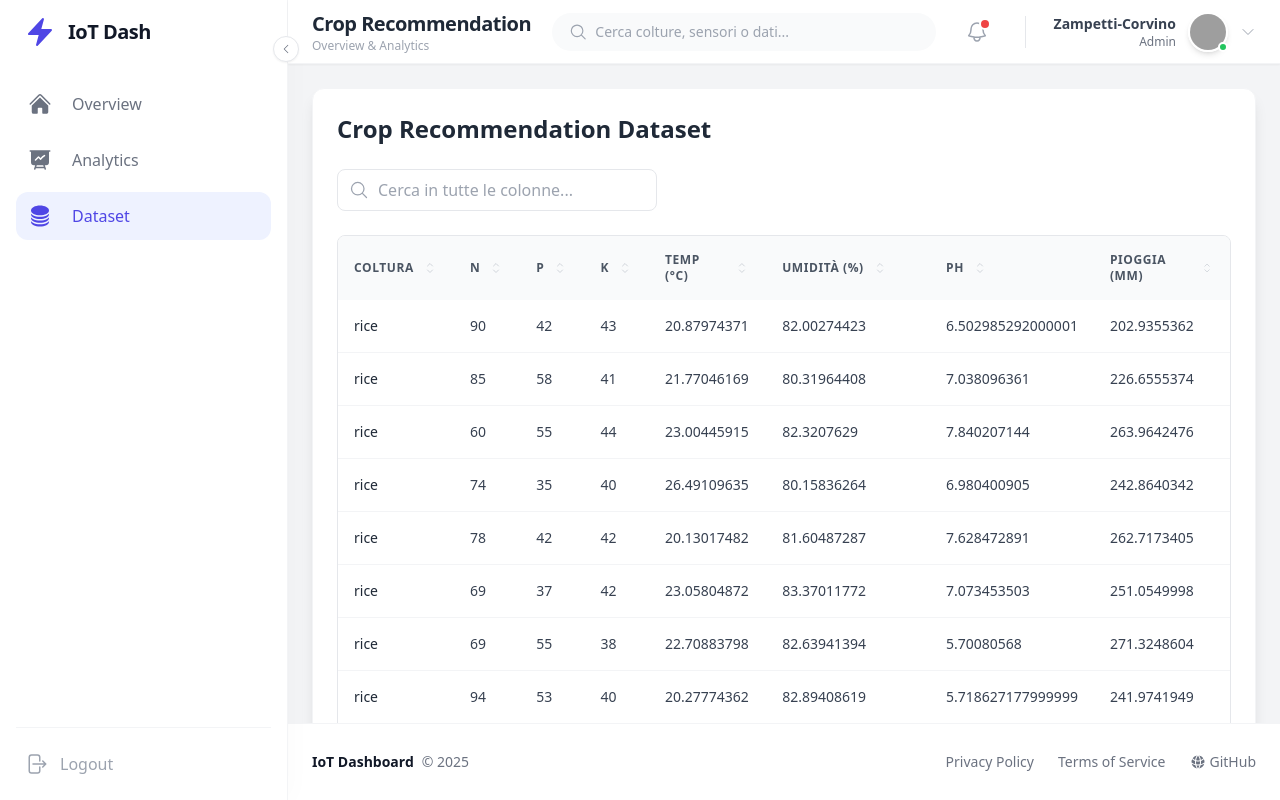
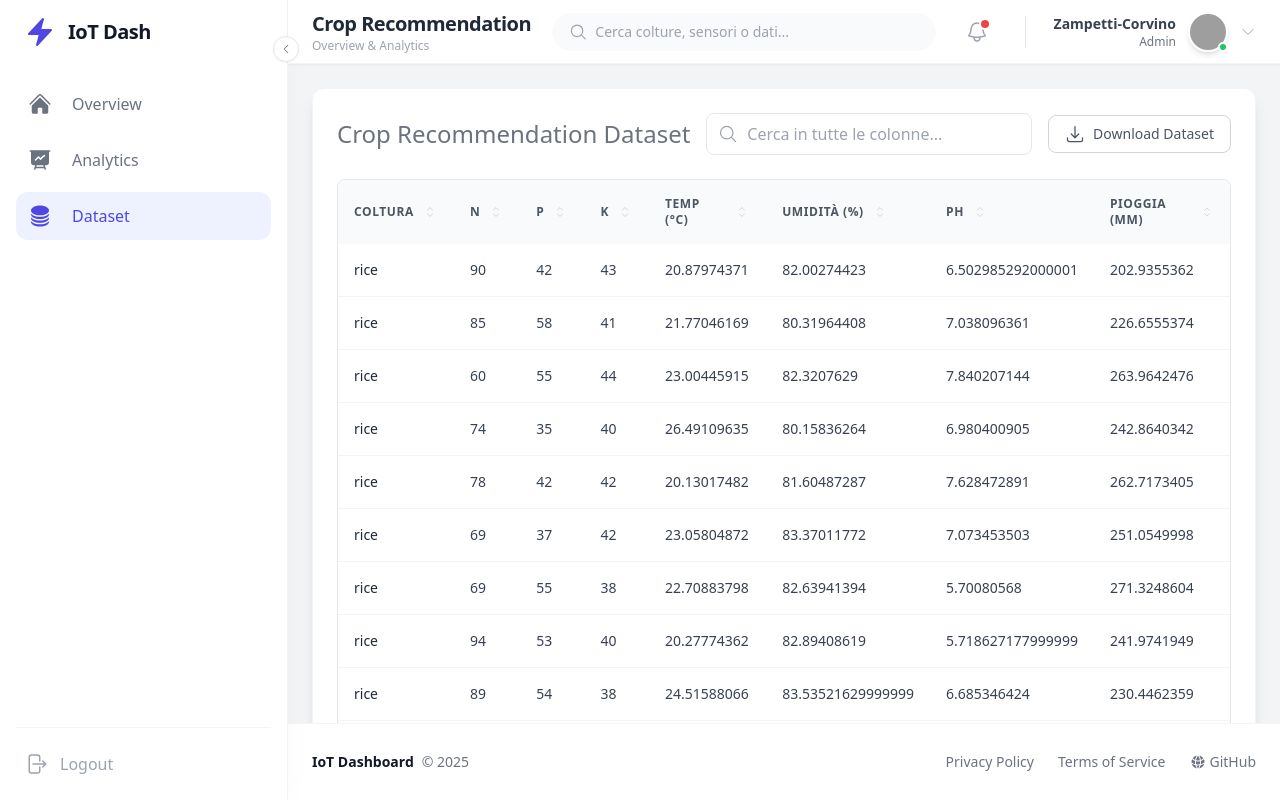
Before and after one commit to gyozamp/Crop-Recommandation-Dashboard, a React (Vite) app: page /dataset in a window 1280 px wide. Built offline with nearby package versions, Linux system fonts and the light colour scheme; grey boxes are pictures that could not be loaded.

Commit message:
Add Download Dataset button in Dataset.tsx

```diff
--- a/src/pages/Dataset.tsx
+++ b/src/pages/Dataset.tsx
@@ -20,6 +20,10 @@ import {
 // Import dei nuovi componenti di feedback
 import LoadingIndicator from "../components/Feedback/LoadingIndicator";
 import EmptyState from "../components/Feedback/EmptyState";
+
+import { ArrowDownTrayIcon } from "@heroicons/react/24/outline";
+//import IconButton from "../components/Button/IconButton";
+
 
 export default function Dataset() {
   const [data, setData] = useState<CropSample[]>([]);
@@ -82,24 +86,38 @@ export default function Dataset() {
 
   return (
     <div className="bg-white p-6 rounded-xl shadow-lg border border-gray-100 animate-fade-in">
-      <h2 className="text-2xl font-bold text-gray-800 mb-6">
-        Crop Recommendation Dataset
-      </h2>
+      <div className="flex items-center gap-4 mb-6">
+        {/* Titolo */}
+        <h1 className="text-2xl font-medium text-gray-500 whitespace-nowrap">
+          Crop Recommendation Dataset
+        </h1>
 
-      {/* Toolbar: Search and potentially other actions */}
-      <div className="flex items-center justify-between mb-6">
-        {/* Search Input */}
-        <div className="relative flex items-center w-full max-w-xs">
-          <MagnifyingGlassIcon className="absolute left-3 h-5 w-5 text-gray-400" />
+        {/* Search bar (centrale, flessibile) */}
+        <div className="relative flex-1 max-w-md mx-auto">
+          <MagnifyingGlassIcon className="absolute left-3 top-1/2 -translate-y-1/2 h-5 w-5 text-gray-400" />
           <input
             type="text"
             value={globalFilter ?? ""}
             onChange={(e) => setGlobalFilter(e.target.value)}
             placeholder="Cerca in tutte le colonne..."
-            className="pl-10 pr-4 py-2 border border-gray-200 rounded-lg w-full focus:ring-2 focus:ring-indigo-200 focus:border-indigo-500 outline-none transition-all"
+            className="pl-10 pr-4 py-2 border border-gray-200 rounded-lg w-full
+                 focus:ring-2 focus:ring-indigo-200 focus:border-indigo-500
+                 outline-none transition-all"
           />
         </div>
-        {/* Altri bottoni o filtri qui */}
+
+        {/* Download Dataset */}
+        <a href="/Crop_recommendation.csv" download className="inline-flex">
+          <button
+            type="button"
+            className="px-4 py-2 border border-gray-300 rounded-lg text-gray-600
+                 hover:bg-gray-50 hover:text-indigo-600
+                 transition-colors flex items-center gap-2 text-sm font-medium whitespace-nowrap"
+          >
+            <ArrowDownTrayIcon className="h-5 w-5" />
+            Download Dataset
+          </button>
+        </a>
       </div>
 
       <div className="overflow-x-auto relative rounded-lg border border-gray-200">
@@ -124,13 +142,12 @@ export default function Dataset() {
                         )}
                         {header.column.getCanSort() && (
                           <ChevronUpDownIcon
-                            className={`h-4 w-4 text-gray-300 group-hover:text-gray-500 transition-colors ${
-                              header.column.getIsSorted() === "asc"
-                                ? "text-indigo-500 rotate-180"
-                                : header.column.getIsSorted() === "desc"
+                            className={`h-4 w-4 text-gray-300 group-hover:text-gray-500 transition-colors ${header.column.getIsSorted() === "asc"
+                              ? "text-indigo-500 rotate-180"
+                              : header.column.getIsSorted() === "desc"
                                 ? "text-indigo-500"
                                 : ""
-                            }`}
+                              }`}
                           />
                         )}
                       </div>
```
Also changed, not shown: public/Crop_recommendation.csv (renamed from src/data/Crop_recommendation.csv).
